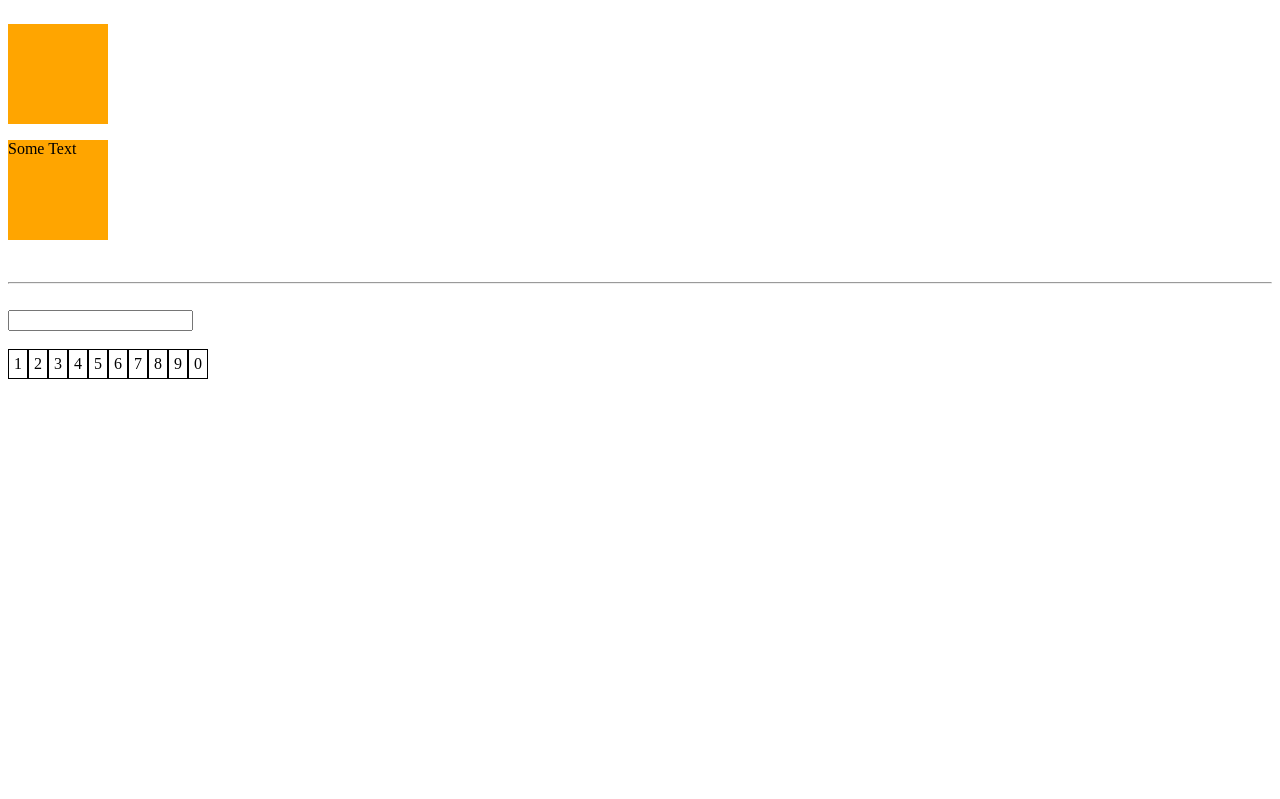
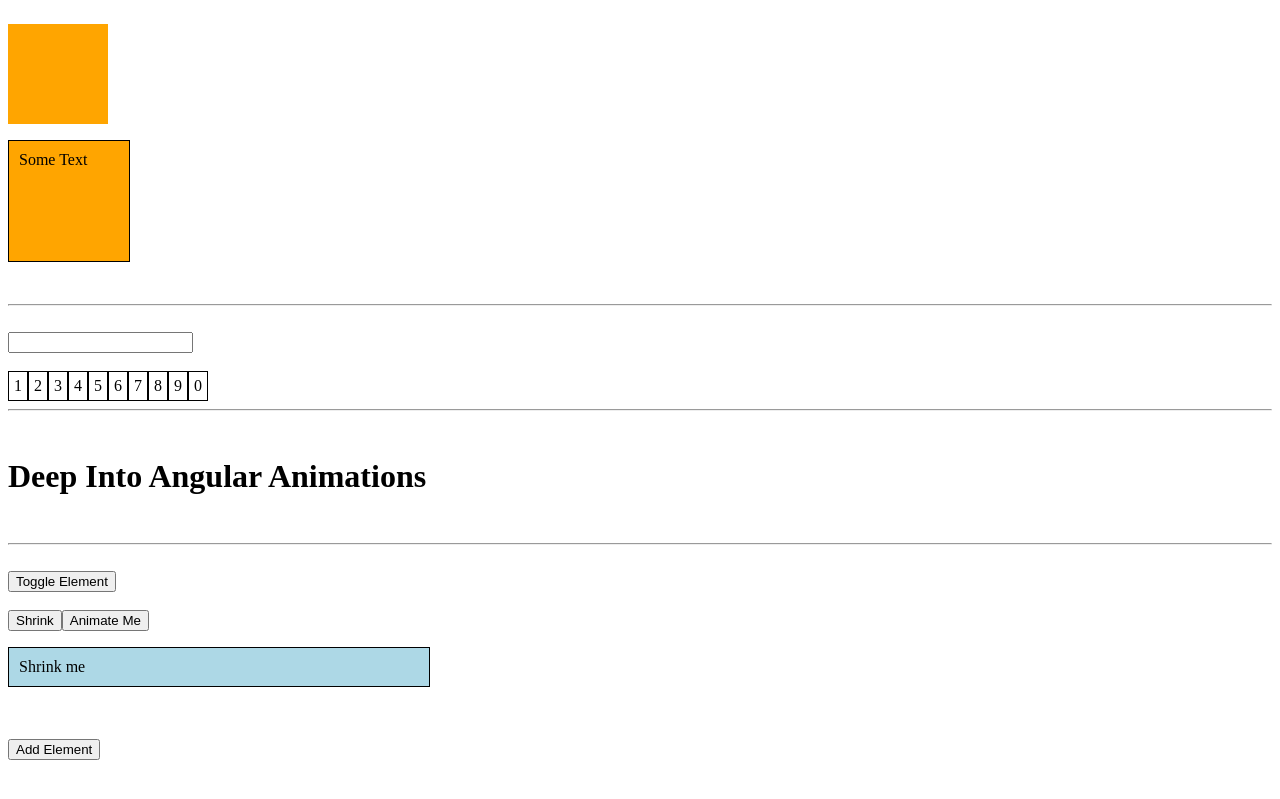
Before and after one commit to mjmxanomaly/styles-animation, an Angular app: page / in a window 1280 px wide. Shown: the part 421-1220 px from the top of the page. Before the commit the page ends 808 px from the top, so only its background shows below. Built offline with nearby package versions, Linux system fonts and the light colour scheme.

Commit message:
Animations with keyframes and cubic-bezier

```diff
--- a/src/app/animations.ts
+++ b/src/app/animations.ts
@@ -1,4 +1,4 @@
-import { trigger, state, style, transition, animate } from '@angular/animations';
+import { trigger, state, style, group, keyframes, transition, animate } from '@angular/animations';
 
 export const clickedStateTrigger = trigger('clickedState', [
   state('default', style({
@@ -47,3 +47,74 @@ export const numberEnteredStateTrigger = trigger('numberEnteredState', [
     animate(300)
   ])
 ]);
+
+export const showStateTrigger = trigger('showState', [
+  // transition('void => *', [
+  //   style({
+  //     opacity: 0
+  //   }),
+  //   animate(1000, style({
+  //     opacity: 1
+  //   }))
+  // ]),
+  // transition('* => void', animate(300, style({
+  //   opacity: 0
+  // })))
+
+  transition(':enter', [
+    style({
+      opacity: 0
+    }),
+    animate(1000, style({
+      opacity: 1
+    }))
+  ]),
+  transition(':leave', animate(300, style({
+    opacity: 0
+  })))
+]);
+
+export const listStateTrigger = trigger('listState', [
+  transition(':enter', [
+    style({
+      opacity: 0,
+      backgroundColor: 'white'
+    }),
+    group([
+      animate(1000, style({
+        opacity: 0.7
+      })),
+      animate('2000ms ease-out', keyframes([
+        style({
+          backgroundColor: 'white',
+          offset: 0
+        }),
+        style({
+          backgroundColor: 'red',
+          offset: 0.8
+        }),
+        style({
+          backgroundColor: 'green',
+          offset: 1
+        })
+      ]))
+    ]),
+    animate(300, style({
+      backgroundColor: 'lightblue'
+    }))
+  ]),
+  transition(':leave', animate(300, style({
+    opacity: 0
+  })))
+]);
+
+export const animateStateTrigger = trigger('animateState', [
+  transition('* => *', [
+    animate('4000ms cubic-bezier(.16,.78,0,.92)', style({
+      width: 0
+    })),
+    animate(400, style({
+      width: '*'
+    }))
+  ])
+]);
--- a/src/app/app.component.html
+++ b/src/app/app.component.html
@@ -52,3 +52,34 @@
 <span [@numberEnteredState]="numberEntered == 8 ? 'selected' : 'unselected'">8</span>
 <span [@numberEnteredState]="numberEntered == 9 ? 'selected' : 'unselected'">9</span>
 <span [@numberEnteredState]="numberEntered == 0 ? 'selected' : 'unselected'">0</span>
+
+<br>
+<hr>
+<br>
+<h1>Deep Into Angular Animations</h1>
+<br>
+<hr>
+<br>
+
+<button (click)="isShown = !isShown">Toggle Element</button>
+
+<p @showState
+	*ngIf="isShown">You can see me now!</p>
+<br>
+<br>
+<button (click)="width = width - 50">Shrink</button>
+<button (click)="animate = true">Animate Me</button>
+<p [@animateState]="animate ? 'animated' : 'noAnimation'"
+	[ngStyle]="{'width.px': width}">Shrink me</p>
+
+<br>
+<br>
+
+<button (click)="onAddElement()">Add Element</button>
+
+<div
+	*ngFor="let testResult of testResults"
+	@listState
+	class="test-result">
+	{{ testResult }}
+</div>
--- a/src/app/app.component.scss
+++ b/src/app/app.component.scss
@@ -1,3 +1,5 @@
+
+
 #div1 {
 	width: 100px;
 	height: 100px;
@@ -46,3 +48,16 @@
 span {
 	display: inline-block;
 }
+
+p {
+	border: 1px solid black;
+	background-color: lightblue;
+	padding: 10px;
+}
+
+.test-result {
+	margin: 10px 0;
+	border: 1px darkblue solid;
+	background-color: lightblue;
+	padding: 10px;
+}
--- a/src/app/app.component.ts
+++ b/src/app/app.component.ts
@@ -1,5 +1,5 @@
 import { Component } from '@angular/core';
-import { clickedStateTrigger, numberEnteredStateTrigger } from './animations';
+import { clickedStateTrigger, numberEnteredStateTrigger, showStateTrigger, listStateTrigger, animateStateTrigger } from './animations';
 
 @Component({
   selector: 'app-root',
@@ -7,7 +7,10 @@ import { clickedStateTrigger, numberEnteredStateTrigger } from './animations';
   styleUrls: ['./app.component.scss'],
   animations: [
   	clickedStateTrigger,
-  	numberEnteredStateTrigger
+  	numberEnteredStateTrigger,
+  	showStateTrigger,
+  	listStateTrigger,
+  	animateStateTrigger
   ]
 })
 export class AppComponent {
@@ -16,6 +19,10 @@ export class AppComponent {
   clickInfo = 'default';
   paragraphClick = 'default';
   numberEntered;
+  isShown = false;
+  width = 400;
+  animate = false;
+  testResults = [];
 
   	onClickSimple() {
   		this.clickInfo = 'clicked';
@@ -23,4 +30,8 @@ export class AppComponent {
   			this.clickInfo = 'default';
   		}, 3000);
   	}
+
+  	onAddElement() {
+  		this.testResults.push(Math.random());
+  	}
 }
--- a/src/styles.scss
+++ b/src/styles.scss
@@ -1 +1,5 @@
 /* You can add global styles to this file, and also import other style files */
+
+app-root {
+	padding-bottom: 200px;
+}
```
